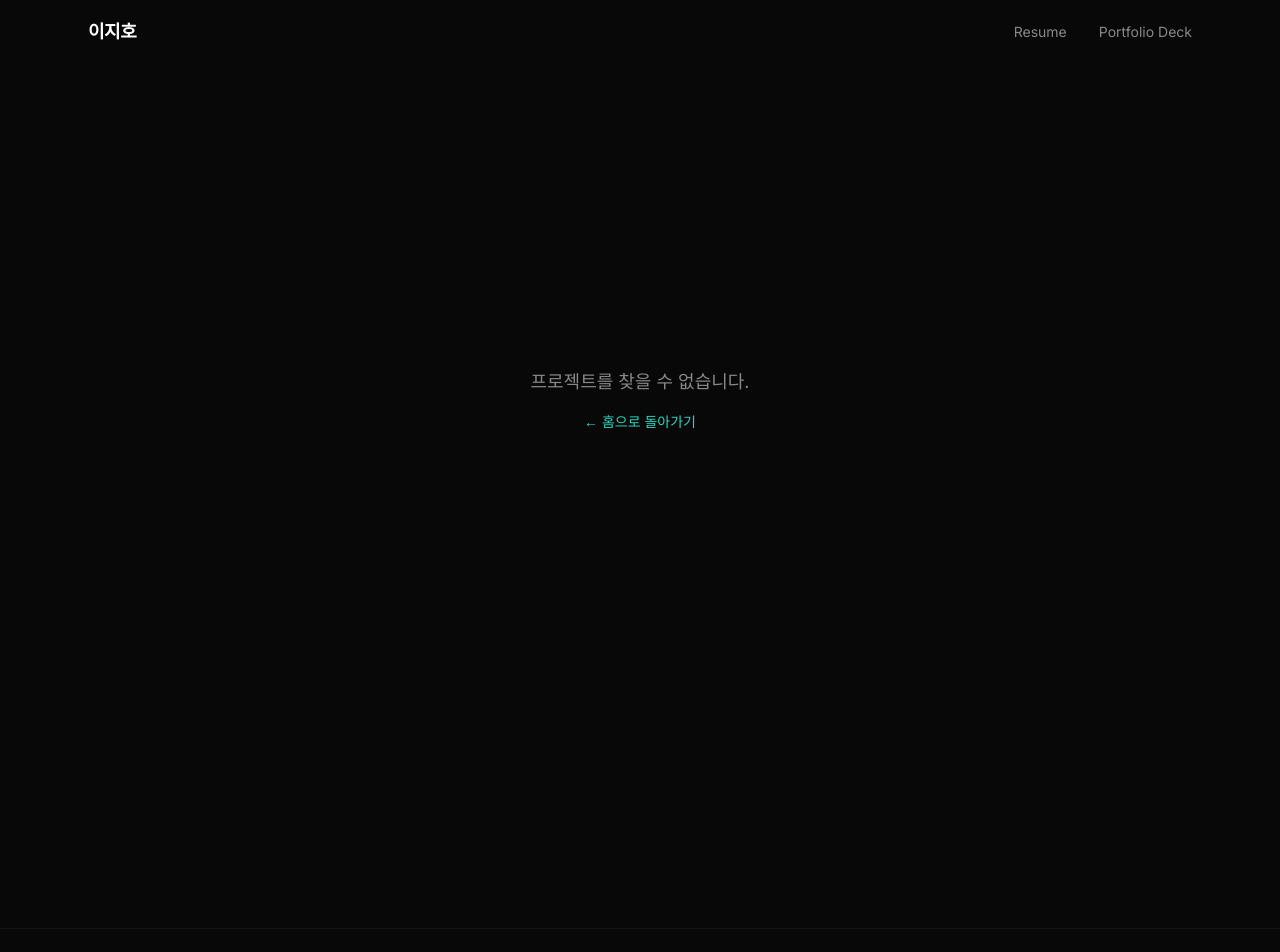
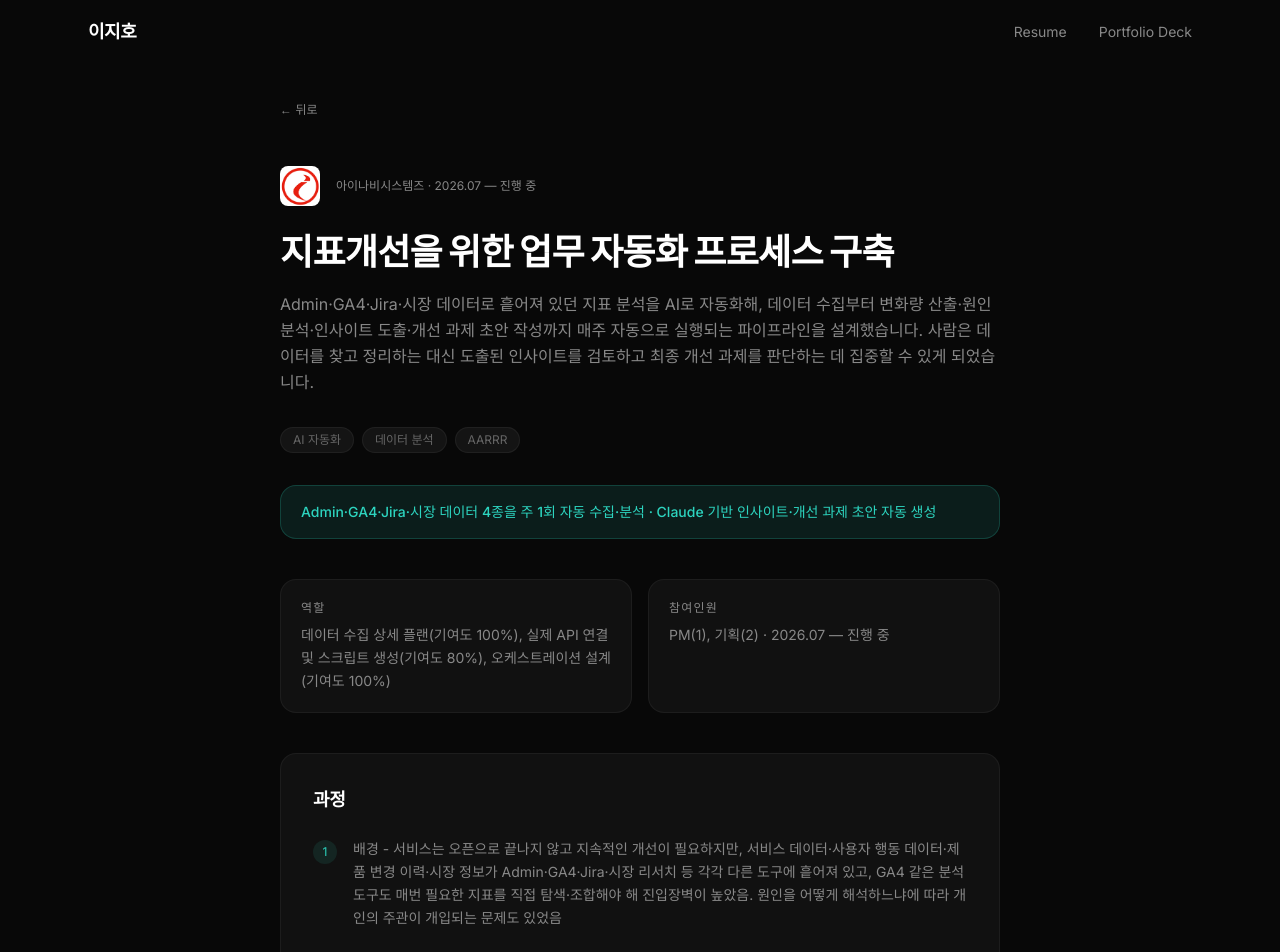
Before and after one commit to jyo-FRONT/all-about-jiho, a React (Vite) app: page /projects/ai-metrics-automation in a window 1280 px wide. Shown: the top 952 px of the page. Built offline with nearby package versions, Linux system fonts and the light colour scheme; the HTML template or start-up script is replaced by a standard one.

Commit message:
지표개선을 위한 업무 자동화 프로세스 구축 프로젝트 추가

```diff
--- a/src/data/projects.ts
+++ b/src/data/projects.ts
@@ -120,6 +120,42 @@ export const projectsData: ProjectItem[] = [
       "결과 - 기존 3주 걸리던 Admin 기획 시간을 1.5주로 약 50% 단축, 기능명세서 기반으로 앱-어드민 간 용어를 통일해 모호함을 제거, 별도 정리가 필요 없는 명세서 산출물을 확보",
       "회고(Lesson Learned) - 도구를 얹은 것이 아니라 앱 기획부터 어드민 기획까지 이어지는 흐름 자체를 재설계한, 작은 스케일의 리와이어링이었음을 확인. 다만 정책적 예외나 애매한 판단은 여전히 사람의 영역으로 남았고, 특정 AI 도구(Claude)에 최적화된 프로세스라 다른 도구에서도 동일 품질이 나올지는 추가 검증이 필요",
       "다음 액션 - AI 확인 루프를 체크리스트로 구조화해 판단 기준을 문서화하고, 파이프라인을 다른 프로젝트에도 재사용 가능한 방법론으로 확장, 어드민에도 동일한 방식을 역으로 적용하는 것을 다음 과제로 설정",
+    ],
+  },
+  {
+    id: "ai-metrics-automation",
+    companyLogo: inaviLogo,
+    company: "아이나비시스템즈",
+    tags: ["AI 자동화", "데이터 분석", "AARRR"],
+    period: "2026.07 — 진행 중",
+    title: "지표개선을 위한 업무 자동화 프로세스 구축",
+    summary: "Admin·GA4·Jira·시장 데이터로 흩어져 있던 지표 분석을 AI로 자동화해, 데이터 수집부터 변화량 산출·원인 분석·인사이트 도출·개선 과제 초안 작성까지 매주 자동으로 실행되는 파이프라인을 설계했습니다. 사람은 데이터를 찾고 정리하는 대신 도출된 인사이트를 검토하고 최종 개선 과제를 판단하는 데 집중할 수 있게 되었습니다.",
+    featured: true,
+    coverImage: "/projects/ai-metrics-automation/cover.jpg",
+    highlight: "Admin·GA4·Jira·시장 데이터 4종을 주 1회 자동 수집·분석 · Claude 기반 인사이트·개선 과제 초안 자동 생성",
+    role: "데이터 수집 상세 플랜(기여도 100%), 실제 API 연결 및 스크립트 생성(기여도 80%), 오케스트레이션 설계(기여도 100%)",
+    team: "PM(1), 기획(2) · 2026.07 — 진행 중",
+    images: [
+      "/projects/ai-metrics-automation/panel-1.jpg",
+      "/projects/ai-metrics-automation/panel-2.jpg",
+      "/projects/ai-metrics-automation/panel-3.jpg",
+      "/projects/ai-metrics-automation/panel-4.jpg",
+      "/projects/ai-metrics-automation/panel-5.jpg",
+      "/projects/ai-metrics-automation/panel-6.jpg",
+      "/projects/ai-metrics-automation/panel-7.jpg",
+    ],
+    process: [
+      "배경 - 서비스는 오픈으로 끝나지 않고 지속적인 개선이 필요하지만, 서비스 데이터·사용자 행동 데이터·제품 변경 이력·시장 정보가 Admin·GA4·Jira·시장 리서치 등 각각 다른 도구에 흩어져 있고, GA4 같은 분석 도구도 매번 필요한 지표를 직접 탐색·조합해야 해 진입장벽이 높았음. 원인을 어떻게 해석하느냐에 따라 개인의 주관이 개입되는 문제도 있었음",
+      "목표 - 데이터 수집부터 분석, 인사이트 도출, 개선 과제 초안 작성까지 반복되는 분석 프로세스를 AI로 자동화하고, 사람은 데이터를 찾고 정리하는 대신 도출된 인사이트를 검토해 최종 개선 과제를 판단하는 데 집중하도록 설계",
+      "전략 - 데이터 수집·지표 계산 및 비교·인사이트 도출·개선 과제 초안까지 반복적이고 규칙적인 업무는 AI에게 위임하고, 비즈니스 우선순위 판단과 실행 여부 결정처럼 판단이 필요한 최종 개선 과제 선정만 사람이 개입하도록 역할을 분리",
+      "오케스트레이션 설계 - Admin(회원·활동·문의)·GA4(유입·이벤트·퍼널)·Jira(배포·기능변경·이슈)·시장 리서치(경쟁사·스토어·뉴스) 4개 데이터 소스를 Trigger(주 1회 자동 실행) → Collect → Store(회차별 마크다운 저장) → Calculate(AARRR 지표 계산 및 직전 회차 비교) → Interpret(원인 분석 및 인사이트·최종 과제 도출) 하나의 파이프라인으로 연결, AARRR 리포트·인사이트 리포트·최종 과제 후보 3종을 산출",
+      "실행 1: 수집 데이터 정의 - AARRR(Acquisition·Activation·Retention·Referral·Revenue) 관점에서 프로덕트별로 필요한 데이터와 소스를 정의 (예: Activation은 온보딩 완료율·가입→유효 액션 전환율을 GA4·어드민에서 수집)",
+      "실행 2: 데이터 수집 자동화 - Claude Code로 Admin API와 GA4 API를 연동하는 수집 스크립트를 직접 제작해 데이터를 자동 수집하고, Jira는 아틀라시안 MCP로 연동해 배포·기능 변경 이력을 함께 수집, 결과는 AI가 읽기 쉬운 마크다운 형태로 저장",
+      "실행 3: 변화량 산출 - 직전 회차 데이터를 기준선으로 설정하고 이번 회차와 비교해 AARRR 주요 지표의 변화량을 자동 산출하는 주간 리포트를 생성",
+      "실행 4: 변화 원인 분석 및 인사이트 도출 - 지표에 유의미한 변화가 발견되면 Jira 배포 이력 등 내부 요인과 시장 변화 등 외부 요인으로 나누어 원인 후보를 확인하고, 제품 변경 이력과 시장 데이터를 교차 분석해 표면적 인과관계를 반박 검증하는 절차까지 포함해 근거 없는 해석을 걸러냄",
+      "실행 5: 최종 개선 과제 도출 - Claude가 분석 결과를 바탕으로 개선 과제 후보와 우선순위를 제안하면, 사람이 비즈니스 우선순위를 판단해 최종 Top 3 과제를 선정",
+      "회고 - 개발자가 아니어도 설정값 기반으로 반복 실행할 수 있는 운영성과, 서비스별 데이터·지표 정의만 분리하면 수집·분석·비교 프로세스는 재사용 가능한 확장성을 고려해 설계. 다만 초기 1주 단위 비교는 변화량이 충분히 누적되지 않아 회차 간 차이가 작게 나타날 수 있다는 한계를 확인",
+      "향후 계획 - 서비스별 적정 분석 주기 검증, 단일 회차 비교에서 누적 추이 비교로 기준선 고도화, 동일한 분석 환경을 다른 서비스로 확장 적용 예정",
     ],
   },
   {
```
